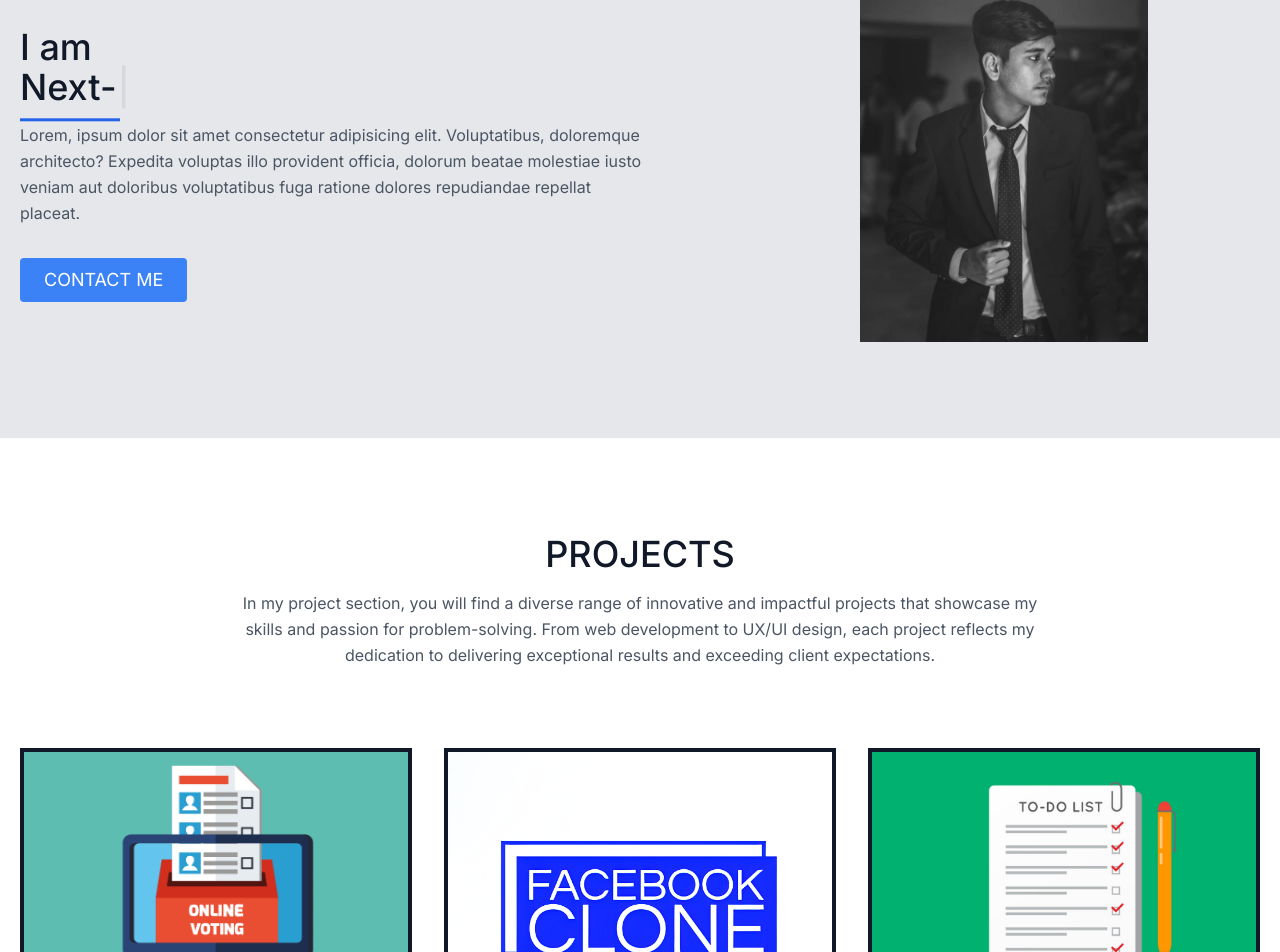
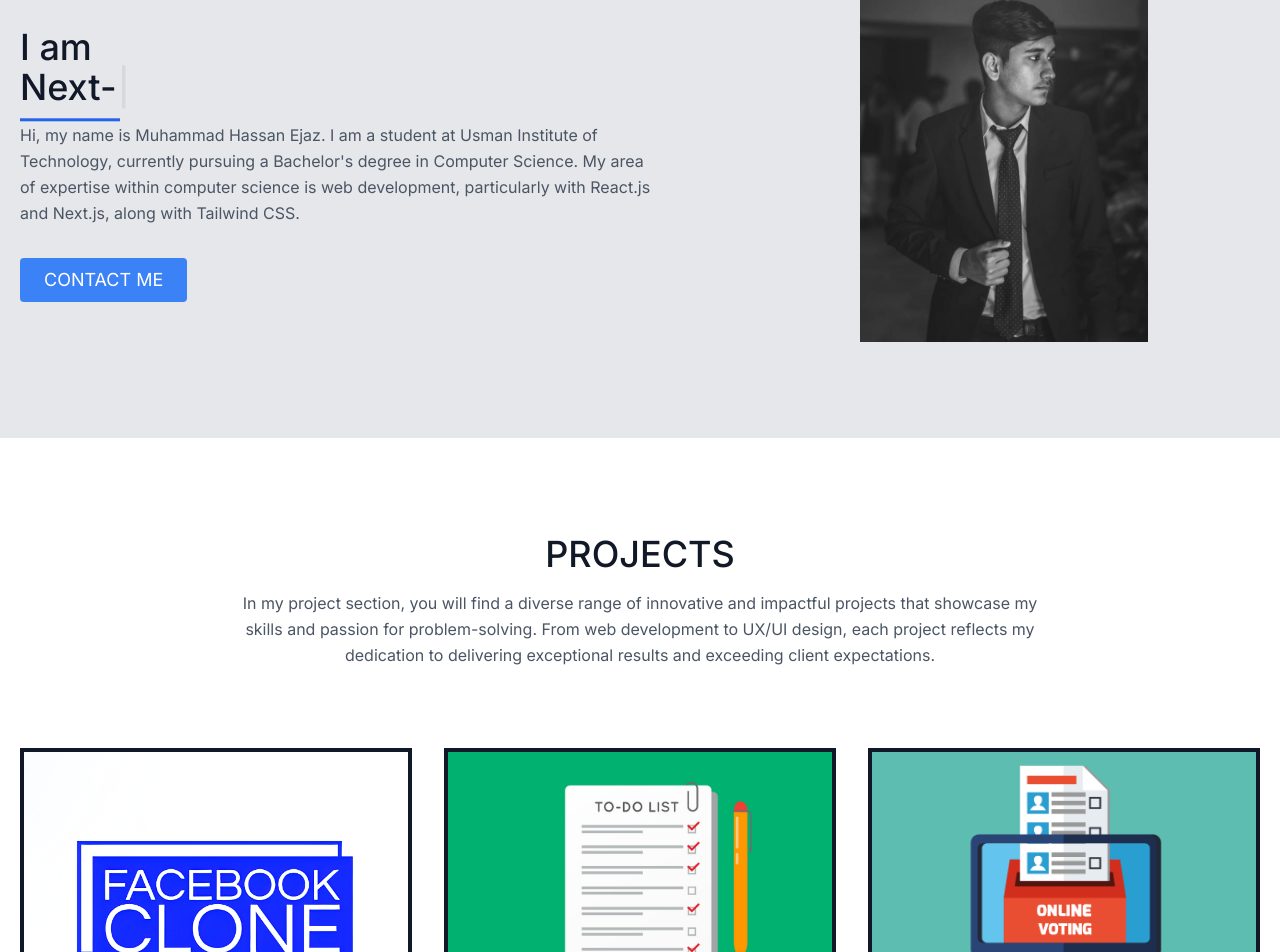
Before and after one commit to hassan2942/portfolio, a Next.js app: page / in a window 1280 px wide. Shown: the part 199-1151 px from the top of the page. Built offline with nearby package versions, Linux system fonts and the light colour scheme.

Commit message:
project links and names need to be updated.

```diff
--- a/src/app/components/hero.tsx
+++ b/src/app/components/hero.tsx
@@ -22,11 +22,11 @@ export default function Hero() {
           </h1>
           <div className="w-[100px] h-[3px] bg-blue-600 animate-bounce -mt-1"></div>
           <p className="mb-8 leading-relaxed">
-            Lorem, ipsum dolor sit amet consectetur adipisicing elit.
-            Voluptatibus, doloremque architecto? Expedita voluptas illo
-            provident officia, dolorum beatae molestiae iusto veniam aut
-            doloribus voluptatibus fuga ratione dolores repudiandae repellat
-            placeat.
+            Hi, my name is Muhammad Hassan Ejaz. I am a student at Usman
+            Institute of Technology, currently pursuing a Bachelor's degree in
+            Computer Science. My area of expertise within computer science is
+            web development, particularly with React.js and Next.js, along with
+            Tailwind CSS.
           </p>
           <div className="flex justify-center">
             <Link href={"#contact"}>
--- a/src/app/components/nav.tsx
+++ b/src/app/components/nav.tsx
@@ -29,7 +29,7 @@ export default function Nav() {
             <Link href={"#"} className="mr-5 hover:text-blue-600">
               SKILLS
             </Link>
-            <Link href={"#"} className="mr-5 hover:text-blue-600">
+            <Link href={"#project"} className="mr-5 hover:text-blue-600">
               PROJECTS
             </Link>
             <Link href={"#contact"} className="mr-5 hover:text-blue-600 ">
--- a/src/app/components/projects.tsx
+++ b/src/app/components/projects.tsx
@@ -4,11 +4,11 @@ import Link from "next/link";
 
 export default function Projects() {
   return (
-    <div>
-      <section className="text-gray-600 body-font">
+    <div >
+      <section className="text-gray-600 body-font" id="project">
         <div className="container px-5 py-24 mx-auto">
           <div className="flex flex-col text-center w-full mb-20">
-            <h1 className="title-font sm:text-4xl text-3xl mb-4 font-medium text-gray-900">
+            <h1 className="title-font sm:text-4xl text-3xl mb-4 font-medium text-gray-900" >
               PROJECTS
             </h1>
             <p className="lg:w-2/3 mx-auto leading-relaxed text-base">
@@ -20,35 +20,6 @@ export default function Projects() {
             </p>
           </div>
           <div className="flex flex-wrap -m-4">
-            <div className="lg:w-1/3 sm:w-1/2 p-4">
-              <div className="flex relative">
-                <Image
-                  alt="gallery"
-                  className="absolute inset-0 w-full h-full object-cover object-center border-gray-900 border-4"
-                  src={require("../../../public/assets/projects/General-Election-piece.jpg")}
-                />
-                <div className="px-8 py-10 relative z-10 w-full border-4 border-gray-200 bg-white opacity-0 hover:opacity-100">
-                  <h2 className="tracking-widest text-sm title-font font-medium text-indigo-500 mb-1">
-                    Voting Project
-                  </h2>
-                  <h1 className="title-font text-lg font-medium text-gray-900 mb-3">
-                    E-Voting System Using Blockchain Technology
-                  </h1>
-                  <p className="leading-relaxed">
-                    This is a project for organizations who select their highly
-                    qualified candidate on the basis of election and they value
-                    security and anonymity.
-                  </p>
-                  <Link
-                    href={"http://evotingblockchain3.surge.sh/"}
-                    target="_blank"
-                    className="hover:text-blue-600 hover:font-bold "
-                  >
-                    <p>View Project</p>
-                  </Link>
-                </div>
-              </div>
-            </div>
             <div className="lg:w-1/3 sm:w-1/2 p-4">
               <div className="flex relative">
                 <Image
@@ -107,7 +78,37 @@ export default function Projects() {
                 </div>
               </div>
             </div>
+            <div className="lg:w-1/3 sm:w-1/2 p-4">
+              <div className="flex relative">
+                <Image
+                  alt="gallery"
+                  className="absolute inset-0 w-full h-full object-cover object-center border-gray-900 border-4"
+                  src={require("../../../public/assets/projects/General-Election-piece.jpg")}
+                />
+                <div className="px-8 py-10 relative z-10 w-full border-4 border-gray-200 bg-white opacity-0 hover:opacity-100">
+                  <h2 className="tracking-widest text-sm title-font font-medium text-indigo-500 mb-1">
+                    Voting Project
+                  </h2>
+                  <h1 className="title-font text-lg font-medium text-gray-900 mb-3">
+                    E-Voting System Using Blockchain Technology
+                  </h1>
+                  <p className="leading-relaxed">
+                    This is a project for organizations who select their highly
+                    qualified candidate on the basis of election and they value
+                    security and anonymity.
+                  </p>
+                  <Link
+                    href={"http://evotingblockchain3.surge.sh/"}
+                    target="_blank"
+                    className="hover:text-blue-600 hover:font-bold "
+                  >
+                    <p>View Project</p>
+                  </Link>
+                </div>
+              </div>
+            </div>
           </div>
+
         </div>
       </section>
     </div>
```
